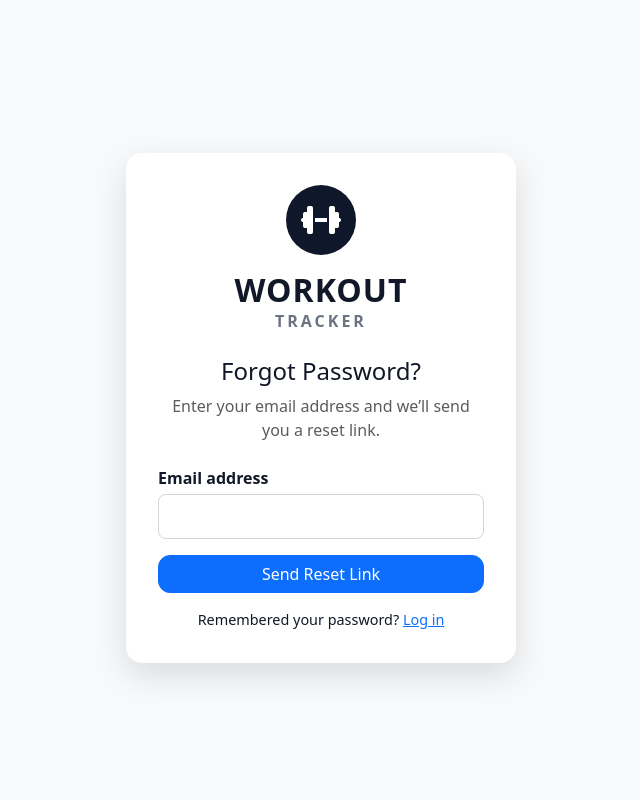
After one commit to DarthCookie45/Workout-tracker-app, a Django app: page /password-reset/ in a window 1280 px wide. The commit adds this page. Shown: the whole page, without its empty margins (319-959 px from the left). Run offline with Django 5.2, Linux system fonts and the light colour scheme.

Commit message:
Add templates for users to request password link when forgotten password

```diff
--- a/tracker/static/css/style.css
+++ b/tracker/static/css/style.css
@@ -256,6 +256,13 @@ body > .container-fluid {
   background-color: #2563eb;
 }
 
+#id_email {
+  width: 100%;
+  border: 1px solid #d1d5db;
+  border-radius: 0.5rem;
+  padding: 0.6rem;
+}
+
 /* Calendar */
 .calendar-table {
   table-layout: fixed;
--- a/tracker/templates/registration/login.html
+++ b/tracker/templates/registration/login.html
@@ -18,6 +18,12 @@
       <button type="submit" class="btn btn-primary w-100">Log In</button>
     </form>
 
+    <p class="text-center mt-3">
+      <a href="/password-reset/">
+        Forgot Password?
+      </a>
+    </p>
+
     <p class="auth-link">
       Don’t have an account?
       <a href="{% url 'register' %}">Register</a>
--- /dev/null
+++ b/tracker/templates/tracker/password_reset.html
@@ -0,0 +1,43 @@
+{% extends "tracker/base.html" %}
+
+{% block content %}
+
+<div class="auth-page">
+  <div class="auth-card">
+    <div class="auth-logo">
+      <i class="fa-solid fa-dumbbell"></i>
+    </div>
+
+    <h2>WORKOUT</h2>
+    <p class="auth-subtitle">TRACKER</p>
+
+    <h4 class="mb-2">Forgot Password?</h4>
+
+    <p class="text-muted mb-4">
+      Enter your email address and we’ll send you a reset link.
+    </p>
+
+    <form method="POST">
+      {% csrf_token %}
+
+      <div class="mb-3">
+        <label for="{{ form.email.id_for_label }}" class="form-label">
+          Email address
+        </label>
+
+        {{ form.email }}
+      </div>
+
+      <button type="submit" class="btn btn-primary w-100">
+        Send Reset Link
+      </button>
+    </form>
+
+    <p class="auth-link">
+      Remembered your password?
+      <a href="{% url 'login' %}">Log in</a>
+    </p>
+  </div>
+</div>
+
+{% endblock %}
--- a/tracker/urls.py
+++ b/tracker/urls.py
@@ -1,5 +1,6 @@
 from django.urls import path
 from . import views
+from django.contrib.auth import views as auth_views
 
 urlpatterns = [
     path('', views.home, name='home'),
@@ -26,9 +27,9 @@ urlpatterns = [
     path('register/', views.register, name='register'),
 
     path(
-    'workout/<int:workout_id>/',
-    views.workout_detail,
-    name='workout_detail'
+        'workout/<int:workout_id>/',
+        views.workout_detail,
+        name='workout_detail'
     ),
 
     path('workouts/', views.workouts, name='workouts'),
@@ -39,50 +40,82 @@ urlpatterns = [
     path('workouts/add/', views.add_routine, name='add_routine'),
 
     path(
-    'workouts/<int:routine_id>/',
-    views.routine_detail,
-    name='routine_detail'
+        'workouts/<int:routine_id>/',
+        views.routine_detail,
+        name='routine_detail'
     ),
 
     path(
-    'workouts/<int:routine_id>/add-exercise/',
-    views.add_exercise,
-    name='add_exercise'
+        'workouts/<int:routine_id>/add-exercise/',
+        views.add_exercise,
+        name='add_exercise'
     ),
 
     path(
-    'exercise/<int:exercise_id>/edit/',
-    views.edit_exercise,
-    name='edit_exercise'
+        'exercise/<int:exercise_id>/edit/',
+        views.edit_exercise,
+        name='edit_exercise'
     ),
 
     path(
-    'exercise/<int:exercise_id>/delete/',
-    views.delete_exercise,
-    name='delete_exercise'
+        'exercise/<int:exercise_id>/delete/',
+        views.delete_exercise,
+        name='delete_exercise'
     ),
 
     path(
-    'workouts/<int:routine_id>/edit/',
-    views.edit_routine,
-    name='edit_routine'
+        'workouts/<int:routine_id>/edit/',
+        views.edit_routine,
+        name='edit_routine'
     ),
 
     path(
-    'workouts/<int:routine_id>/delete/',
-    views.delete_routine,
-    name='delete_routine'
+        'workouts/<int:routine_id>/delete/',
+        views.delete_routine,
+        name='delete_routine'
     ),
 
     path(
-    'workouts/<int:routine_id>/exercise-library/',
-    views.exercise_library,
-    name='exercise_library'
+        'workouts/<int:routine_id>/exercise-library/',
+        views.exercise_library,
+        name='exercise_library'
     ),
 
     path(
-    'workouts/<int:routine_id>/duplicate/',
-    views.duplicate_routine,
-    name='duplicate_routine'
-),
+        'workouts/<int:routine_id>/duplicate/',
+        views.duplicate_routine,
+        name='duplicate_routine'
+    ),
+
+    path(
+        "password-reset/",
+        auth_views.PasswordResetView.as_view(
+            template_name="tracker/password_reset.html"
+        ),
+        name="password_reset",
+    ),
+
+    path(
+        "password-reset/done/",
+        auth_views.PasswordResetDoneView.as_view(
+            template_name="tracker/password_reset_done.html"
+        ),
+        name="password_reset_done",
+    ),
+
+    path(
+        "reset/<uidb64>/<token>/",
+        auth_views.PasswordResetConfirmView.as_view(
+            template_name="tracker/password_reset_confirm.html"
+        ),
+        name="password_reset_confirm",
+    ),
+
+    path(
+        "reset/done/",
+        auth_views.PasswordResetCompleteView.as_view(
+            template_name="tracker/password_reset_complete.html"
+        ),
+        name="password_reset_complete",
+    ),
 ]
--- a/tracker/views.py
+++ b/tracker/views.py
@@ -4,7 +4,7 @@ from .forms import WorkoutForm, WorkoutRoutineForm, ExerciseForm
 from collections import defaultdict
 import json
 from django.contrib.auth.decorators import login_required
-from django.contrib.auth.forms import UserCreationForm
+from .forms import CustomUserCreationForm
 from django.contrib.auth import login, update_session_auth_hash
 from django.contrib import messages
 import requests
@@ -457,7 +457,7 @@ def delete_workout(request, workout_id):
 # User registration
 def register(request):
     if request.method == "POST":
-        form = UserCreationForm(request.POST)
+        form = CustomUserCreationForm(request.POST)
 
         if form.is_valid():
             user = form.save()
@@ -465,7 +465,7 @@ def register(request):
             return redirect('home')
 
     else:
-        form = UserCreationForm()
+        form = CustomUserCreationForm()
 
     return render(
         request,
```
Also changed, not shown: config/settings.py (+12 -0 lines), tracker/forms.py (+14 -0 lines), tracker/templates/tracker/password_reset_complete.html (added, +25 -0 lines), tracker/templates/tracker/password_reset_confirm.html (added, +26 -0 lines), tracker/templates/tracker/password_reset_done.html (added, +26 -0 lines).
